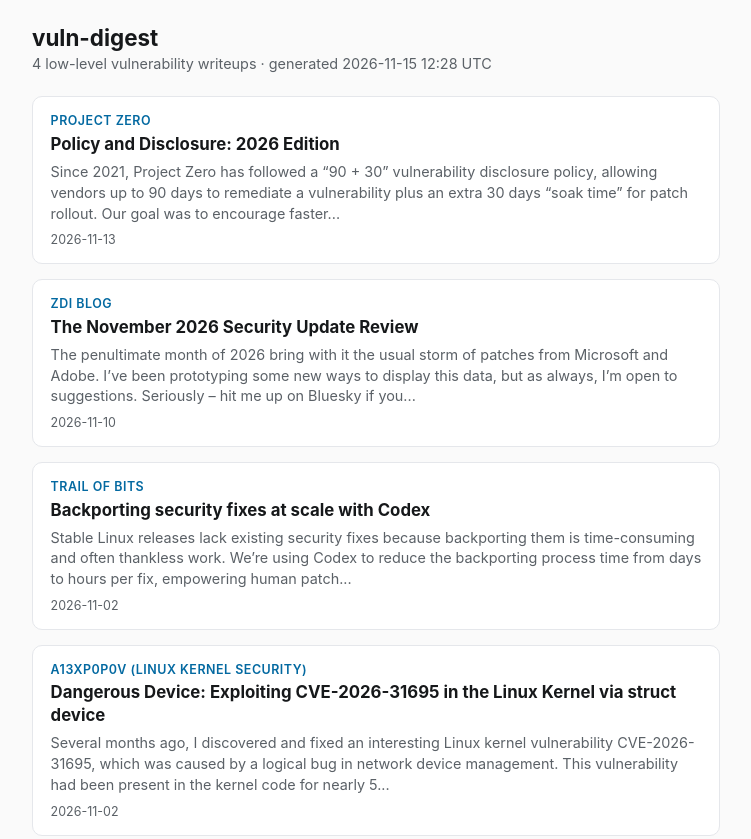
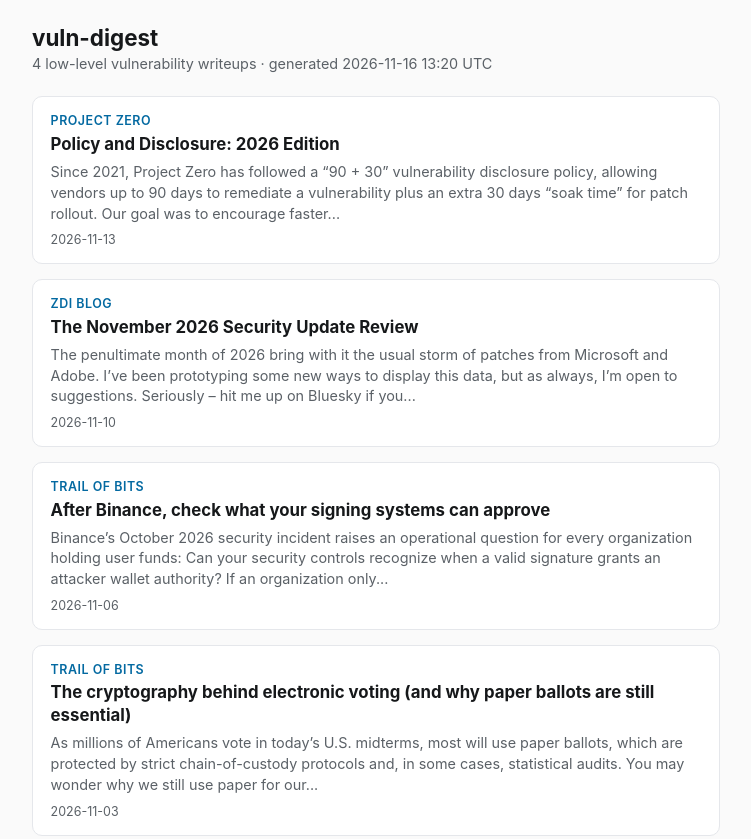
Before and after one commit to obamas-lastname/vuln-digest, a plain HTML site: page docs/index.html in a window 1280 px wide. Shown: the top 839 px of the page, without its empty margins (264-1015 px from the left). Drawn offline with Linux system fonts and the light colour scheme.

Commit message:
Update digest 2026-11-16

```diff
--- a/docs/index.html
+++ b/docs/index.html
@@ -38,7 +38,7 @@
 <body>
 <header>
   <h1>vuln-digest</h1>
-  <div class="sub">4 low-level vulnerability writeups &middot; generated 2026-11-15 12:28 UTC</div>
+  <div class="sub">4 low-level vulnerability writeups &middot; generated 2026-11-16 13:20 UTC</div>
 </header>
 <article class="card">
   <div class="source">Project Zero</div>
@@ -56,16 +56,16 @@
 
 <article class="card">
   <div class="source">Trail of Bits</div>
-  <h2><a href="https://blog.trailofbits.com/2026/11/02/backporting-security-fixes-at-scale-with-codex/" target="_blank" rel="noopener">Backporting security fixes at scale with Codex</a></h2>
-  <p class="summary">Stable Linux releases lack existing security fixes because backporting them is time-consuming and often thankless work. We’re using Codex to reduce the backporting process time from days to hours per fix, empowering human patch...</p>
-  <div class="date">2026-11-02</div>
+  <h2><a href="https://blog.trailofbits.com/2026/11/06/after-binance-check-what-your-signing-systems-can-approve/" target="_blank" rel="noopener">After Binance, check what your signing systems can approve</a></h2>
+  <p class="summary">Binance’s October 2026 security incident raises an operational question for every organization holding user funds: Can your security controls recognize when a valid signature grants an attacker wallet authority? If an organization only...</p>
+  <div class="date">2026-11-06</div>
 </article>
 
 <article class="card">
-  <div class="source">a13xp0p0v (Linux kernel security)</div>
-  <h2><a href="https://a13xp0p0v.tech/2026/11/02/CVE-2026-31695.html" target="_blank" rel="noopener">Dangerous Device: Exploiting CVE-2026-31695 in the Linux Kernel via struct device</a></h2>
-  <p class="summary">Several months ago, I discovered and fixed an interesting Linux kernel vulnerability CVE-2026-31695, which was caused by a logical bug in network device management. This vulnerability had been present in the kernel code for nearly 5...</p>
-  <div class="date">2026-11-02</div>
+  <div class="source">Trail of Bits</div>
+  <h2><a href="https://blog.trailofbits.com/2026/11/03/the-cryptography-behind-electronic-voting-and-why-paper-ballots-are-still-essential/" target="_blank" rel="noopener">The cryptography behind electronic voting (and why paper ballots are still essential)</a></h2>
+  <p class="summary">As millions of Americans vote in today’s U.S. midterms, most will use paper ballots, which are protected by strict chain-of-custody protocols and, in some cases, statistical audits. You may wonder why we still use paper for our...</p>
+  <div class="date">2026-11-03</div>
 </article>
 
 <footer>Sources: Project Zero, Google Security Blog, ZDI Blog, ret2 systems, GitHub Security Lab, Exodus Intelligence, Trail of Bits, willsroot, a13xp0p0v (Linux kernel security).<br>Auto-generated daily. <a href="https://github.com/obamas-lastname/vuln-digest">source</a></footer>
```
